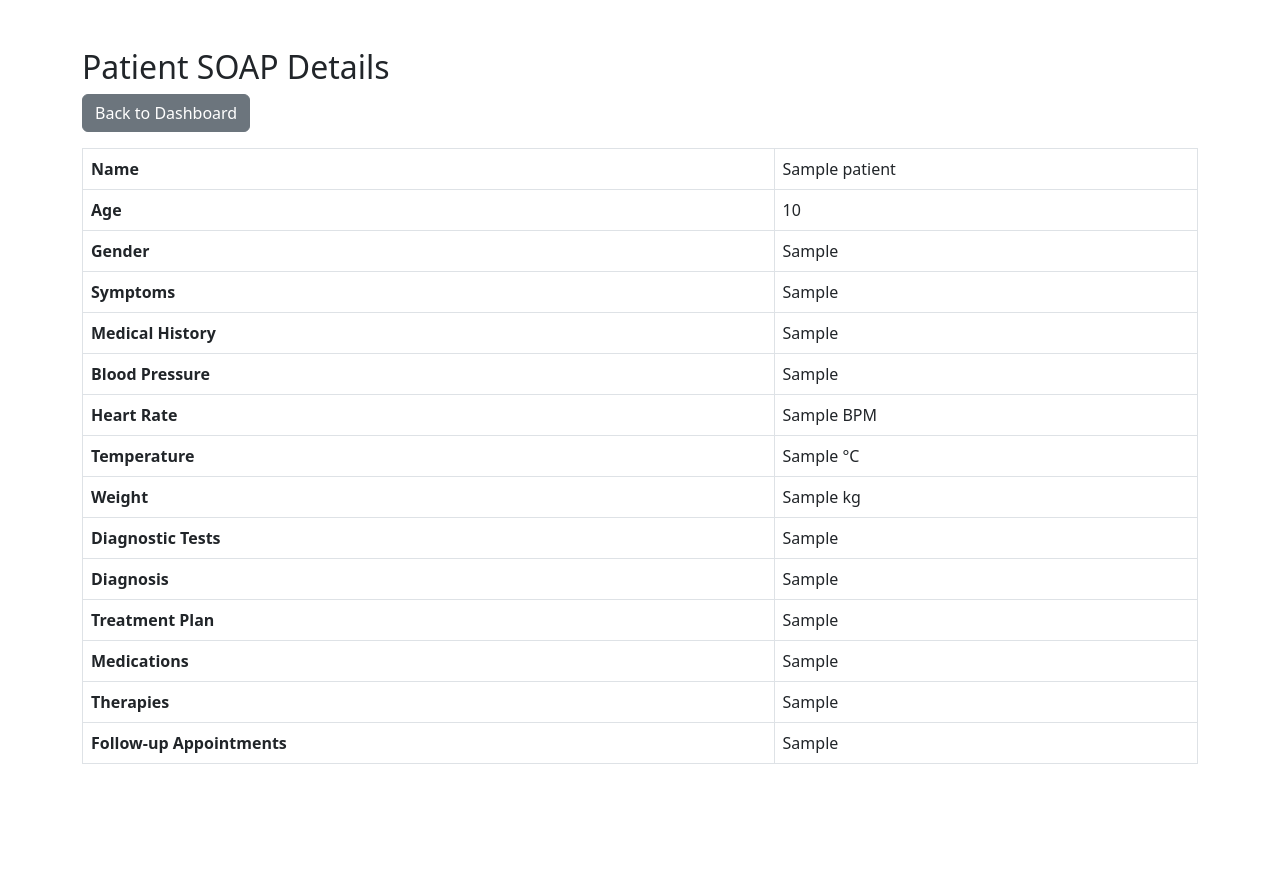
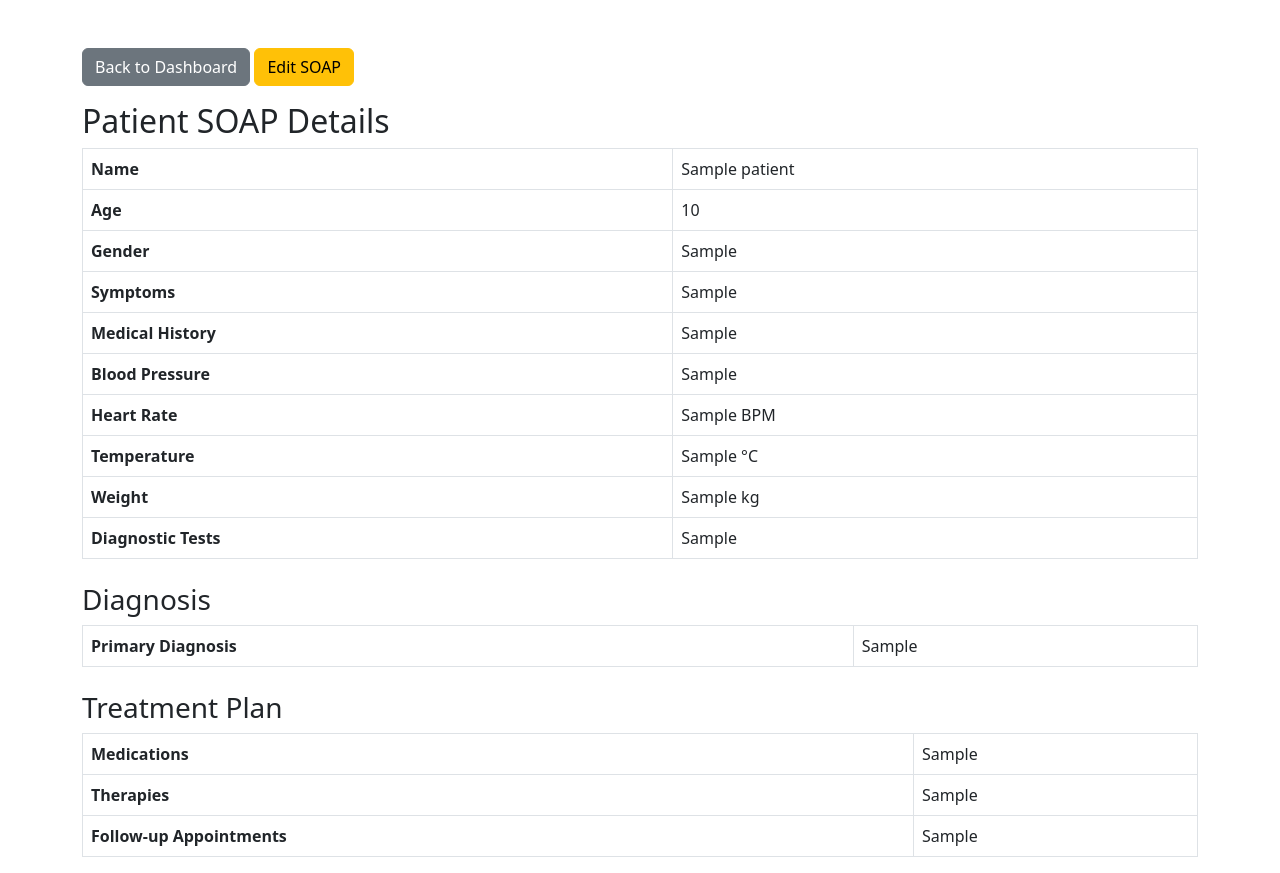
Before and after one commit to l4nzaerol/Group2_CaseStudy, a PHP site: page /view_patient.php?id=1 in a window 1280 px wide. Before the commit the page ends 764 px from the top, so only its background shows below. Run offline with PHP 8.4, Linux system fonts and the light colour scheme; the visitor is signed in with stand-in values (Sample User, id 1); tables that the repository leaves empty or names only in its code hold one stand-in row (values such as "Sample post"); a stand-in replaces the project's code that opens the database connection.

Commit message:
updated add_patient and view_patient

```diff
--- a/view_patient.php
+++ b/view_patient.php
@@ -1,4 +1,5 @@
 <?php
+// view_patient.php
 session_start();
 include 'db.php';
 
@@ -19,11 +20,6 @@ $stmt->bind_param("i", $patient_id);
 $stmt->execute();
 $result = $stmt->get_result();
 $patient = $result->fetch_assoc();
-
-if (!$patient) {
-    echo "Patient not found.";
-    exit();
-}
 ?>
 
 <!DOCTYPE html>
@@ -34,9 +30,11 @@ if (!$patient) {
 </head>
 <body>
 <div class="container mt-5">
+
+    <a href="dashboard.php" class="btn btn-secondary mb-3">Back to Dashboard</a>
+    <a href="edit_patient.php?id=<?= $patient_id ?>" class="btn btn-warning mb-3">Edit SOAP</a>
+    <br>
     <h2>Patient SOAP Details</h2>
-        <a href="dashboard.php" class="btn btn-secondary mb-3">Back to Dashboard</a>
-
     <table class="table table-bordered">
         <tr><th>Name</th><td><?= htmlspecialchars($patient['name']) ?></td></tr>
         <tr><th>Age</th><td><?= $patient['age'] ?></td></tr>
@@ -48,8 +46,15 @@ if (!$patient) {
         <tr><th>Temperature</th><td><?= $patient['temperature'] ?> °C</td></tr>
         <tr><th>Weight</th><td><?= $patient['weight'] ?> kg</td></tr>
         <tr><th>Diagnostic Tests</th><td><?= htmlspecialchars($patient['diagnostic_tests']) ?></td></tr>
-            <tr><th>Diagnosis</th><td><?= htmlspecialchars($patient['diagnosis']) ?></td></tr>
-            <tr><th>Treatment Plan</th><td><?= htmlspecialchars($patient['treatment_plan']) ?></td></tr>
+    </table>
+
+    <h3 class="mt-4">Diagnosis</h3>
+    <table class="table table-bordered">
+        <tr><th>Primary Diagnosis</th><td><?= htmlspecialchars($patient['diagnosis']) ?></td></tr>
+    </table>
+
+    <h3 class="mt-4">Treatment Plan</h3>
+    <table class="table table-bordered">
         <tr><th>Medications</th><td><?= htmlspecialchars($patient['medications']) ?></td></tr>
         <tr><th>Therapies</th><td><?= htmlspecialchars($patient['therapies']) ?></td></tr>
         <tr><th>Follow-up Appointments</th><td><?= htmlspecialchars($patient['follow_ups']) ?></td></tr>
```
Also changed, not shown: add_patient.php (line endings or trailing spaces). Lines whose indentation alone changed are shown as unchanged.
